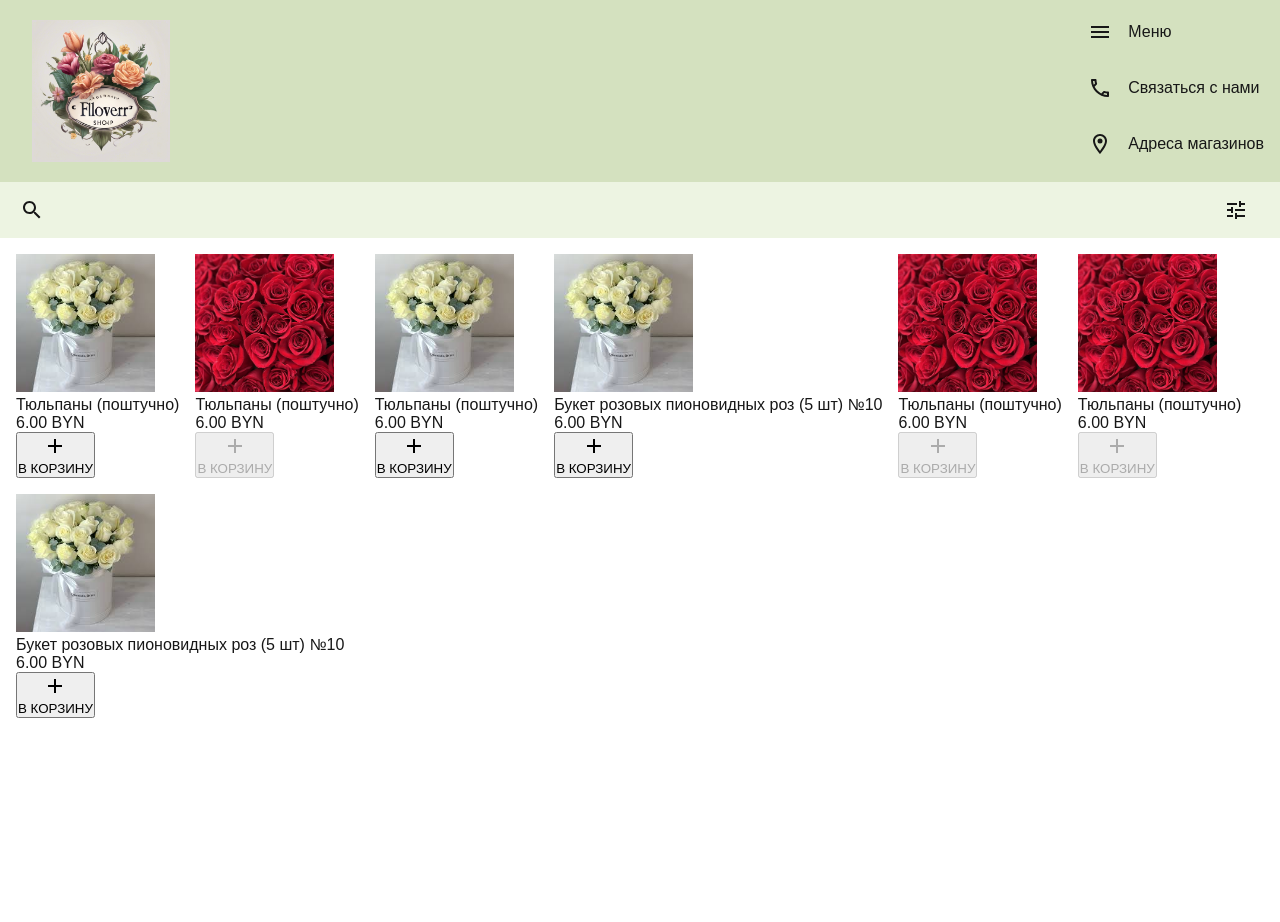
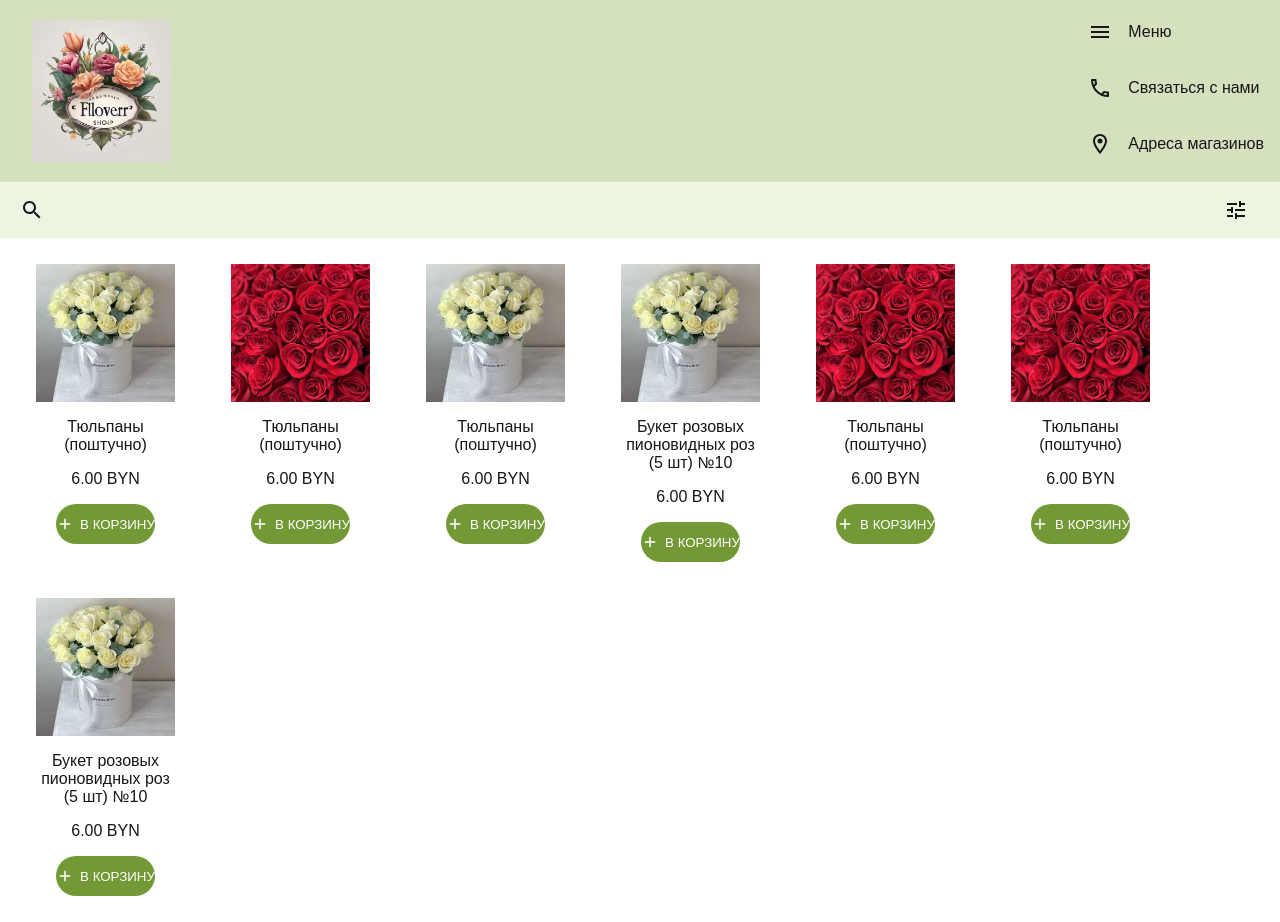
Before and after one commit to Renegatto/frontend-portfolio, a Next.js app: page / in a window 1280 px wide. Before the commit the page ends 800 px from the top, so only its background shows below. Built offline with nearby package versions, Linux system fonts and the light colour scheme.

Commit message:
Align contents

```diff
--- a/src/app/examples/flower-shop/page.module.scss
+++ b/src/app/examples/flower-shop/page.module.scss
@@ -65,3 +65,38 @@ $color-background-light: #EDF4E2;
   padding: 16px;
   gap: 16px;
 }
+
+.contents__item {
+  display: flex;
+  flex-direction: column;
+  justify-content: flex-start;
+  align-items: center;
+  width: 179px;
+  gap: 16px;
+  padding: 10px 20px 10px 20px;
+}
+
+.add-to-cart-btn {
+  display: flex;
+  flex-direction: row;
+  justify-content: space-around;
+  align-items: center;
+
+  height: 40px;
+  gap: 6px;
+
+  background-color: $color-button-background;
+  border-style: none;
+  border-radius: 100px;
+
+  color: var(--background);
+  padding: 10 24 10 16
+}
+.center {
+  display: flex;
+  justify-content: center;
+  align-items: center;
+}
+.center-text {
+  text-align: center;
+}
--- a/src/app/examples/flower-shop/page.tsx
+++ b/src/app/examples/flower-shop/page.tsx
@@ -34,9 +34,9 @@ const SearchBar = () => <div className={styles['search-bar']}>
 </div>
 
 const AddToCartBtn: FC<{disabled: boolean}> = ({disabled}) =>
-  <button disabled={disabled}>
-    <AddOutlinedIcon/>
-    <div>В КОРЗИНУ</div>
+  <button className={styles['add-to-cart-btn']} disabled={disabled}>
+    <AddOutlinedIcon sx={{fontSize: 18}}/>
+    <div className={styles['center']}>В КОРЗИНУ</div>
   </button>
 
 type Dimensions = {
@@ -52,10 +52,10 @@ const Item: FC<{
   description: string,
   price: number,
   inCart: boolean,
-}> = ({image, description, price, inCart}) => <div>
+}> = ({image, description, price, inCart}) => <div className={styles['contents__item']}>
   <Image alt='product-item' height={itemDimensions.height} width={itemDimensions.width} src={image}/>
-  <div>{description}</div>
-  <div>{Number(price).toFixed(2).toString()} BYN</div>
+  <div className={styles['center-text']}>{description}</div>
+  <div className={styles['center-text']}>{Number(price).toFixed(2).toString()} BYN</div>
   <AddToCartBtn disabled={inCart}/>
 </div>
 
```
